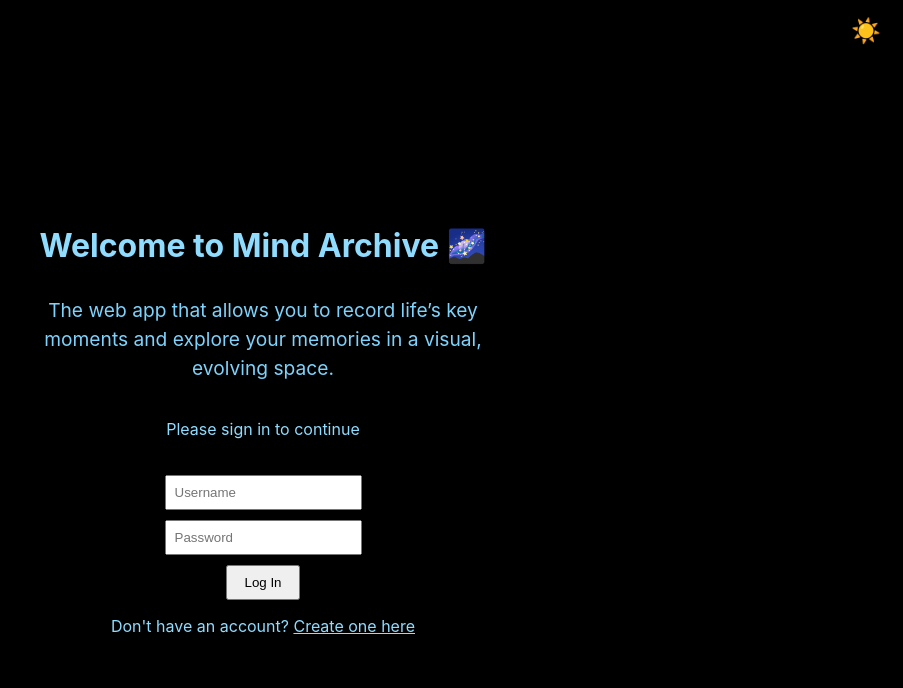
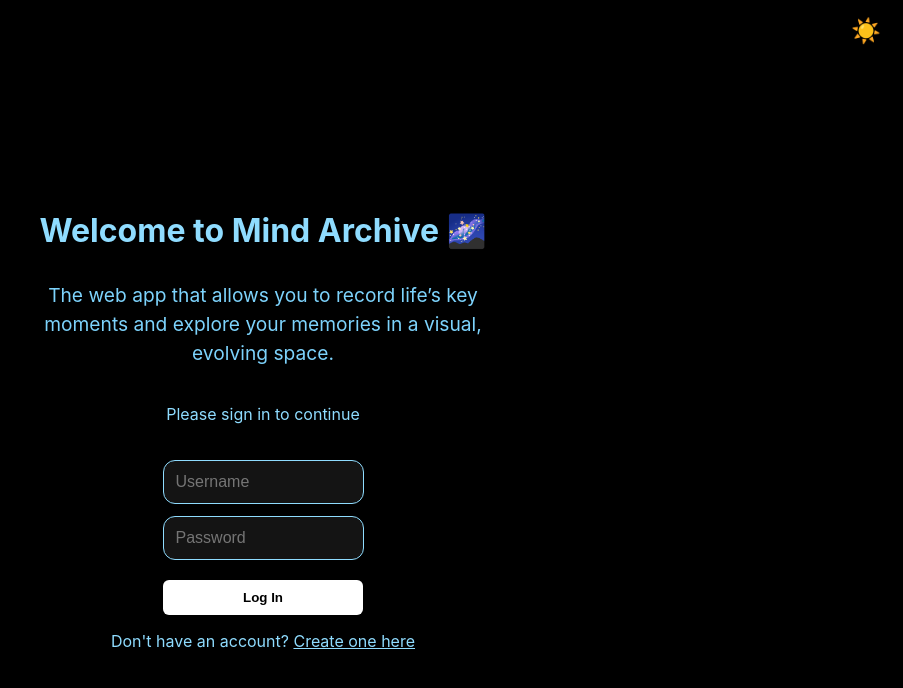
Before and after one commit to S8TiN/Mind-Archive, a React (Create React App) app in the folder mindarchive-frontend/: page /login in a window 1280 px wide. Shown: the top 688 px of the page, without its empty margins (377-1280 px from the left). Built offline with nearby package versions, Linux system fonts and the light colour scheme; no server answers.

Commit message:
Match login button width to input fields for consistent layout

```diff
--- a/mindarchive-frontend/src/Login.js
+++ b/mindarchive-frontend/src/Login.js
@@ -163,17 +163,60 @@ function Login({ onLoginSuccess }) {
           value={username}
           required
           onChange={(e) => setUsername(e.target.value)}
-          style={{ marginBottom: '10px', padding: '8px' }}
+          style={{
+            marginBottom: '12px',
+            padding: '12px',
+            width: '175px',
+            borderRadius: '12px',
+            border: '1px solid #8fdcff',
+            backgroundColor: 'rgba(255, 255, 255, 0.08)',
+            color: '#8fdcff',
+            fontSize: '16px',
+            boxShadow: '0 4px 12px rgba(0,0,0,0.2)',
+            backdropFilter: 'blur(6px)',
+            outline: 'none',
+            transition: '0.3s ease'
+          }}
         />
+
         <input
           type="password"
           placeholder="Password"
           value={password}
           required
           onChange={(e) => setPassword(e.target.value)}
-          style={{ marginBottom: '10px', padding: '8px' }}
+          style={{
+            marginBottom: '20px',
+            padding: '12px',
+            width: '175px',
+            borderRadius: '12px',
+            border: '1px solid #8fdcff',
+            backgroundColor: 'rgba(255, 255, 255, 0.08)',
+            color: '#8fdcff',
+            fontSize: '16px',
+            boxShadow: '0 4px 12px rgba(0,0,0,0.2)',
+            backdropFilter: 'blur(6px)',
+            outline: 'none',
+            transition: '0.3s ease'
+          }}
         />
-        <button type="submit" style={{ padding: '8px 16px' }}>Log In</button>
+
+        <button
+          type="submit"
+          style={{
+            width: '200px',          // Match input width
+            padding: '10px 0',
+            backgroundColor: '#fff',
+            color: '#000',
+            border: 'none',
+            borderRadius: '6px',
+            fontWeight: 'bold',
+            cursor: 'pointer'
+          }}
+        >
+          Log In
+        </button>
+
       </form>
 
       <div style={{ marginTop: '1rem' }}>
```
Also changed, not shown: 1 other file (tests, documents, lock files or other folders).
